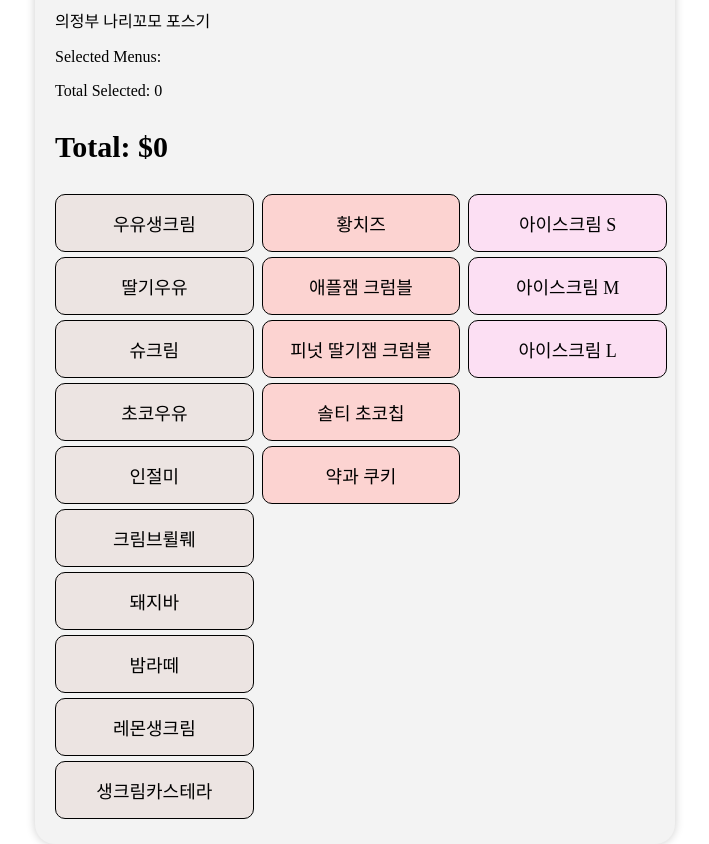
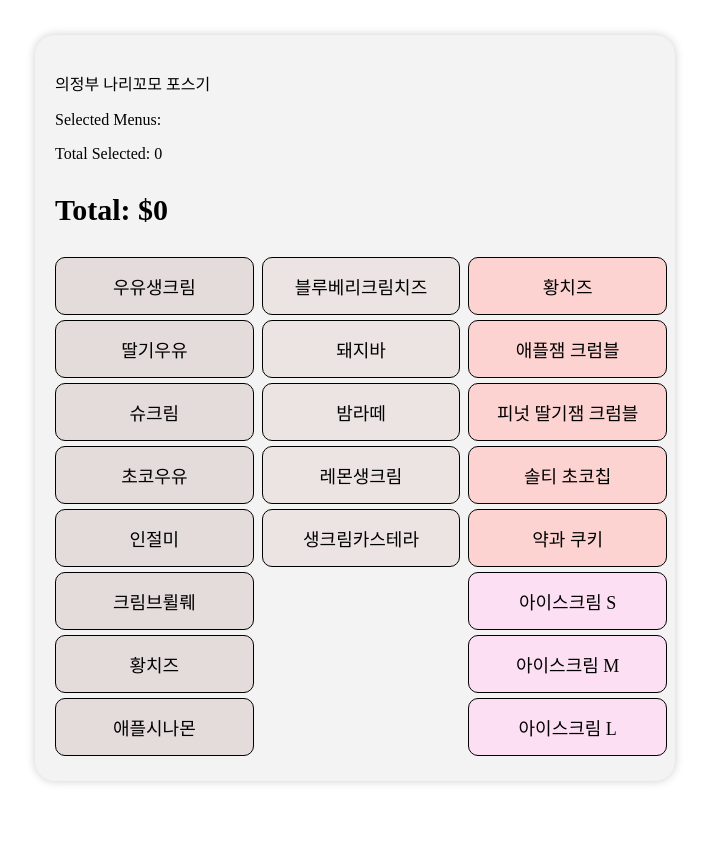
Before and after one commit to JaceProgramming/Nari_POS, a React (Create React App) app: page / in a window 1280 px wide. Shown: the whole page, without its empty margins (285-994 px from the left). After the commit the page ends 816 px from the top, so only its background shows below. Built offline with nearby package versions, Linux system fonts and the light colour scheme.

Commit message:
Updated V3

```diff
--- a/src/App.css
+++ b/src/App.css
@@ -51,7 +51,11 @@
   color: black;
 }
 
-.menu-item.BONE {
+.menu-item.BONE1 {
+  background-color: #e4dcdb;
+}
+
+.menu-item.BONE2 {
   background-color: #ece4e2;
 }
 
--- a/src/App.js
+++ b/src/App.js
@@ -37,32 +37,35 @@ const App = () => {
   let TH6 = 3600;
 
   const menuList = [
-    { id: 1, name: "우유생크림", price: F2, color: "BONE" },
-    { id: 2, name: "딸기우유", price: F4, color: "BONE" },
-    { id: 3, name: "슈크림", price: F5, color: "BONE" },
-    { id: 4, name: "초코우유", price: F6, color: "BONE" },
-    { id: 5, name: "인절미", price: F6, color: "BONE" },
-    { id: 6, name: "크림브륄뤠", price: F6, color: "BONE" },
-    { id: 7, name: "돼지바", price: F8, color: "BONE" },
-    { id: 8, name: "밤라떼", price: F8, color: "BONE" },
-    { id: 9, name: "레몬생크림", price: F8, color: "BONE" },
-    { id: 10, name: "생크림카스테라", price: F8, color: "BONE" },
+    { id: 1, name: "우유생크림", price: F2, color: "BONE1" },
+    { id: 2, name: "딸기우유", price: F4, color: "BONE1" },
+    { id: 3, name: "슈크림", price: F5, color: "BONE1" },
+    { id: 4, name: "초코우유", price: F6, color: "BONE1" },
+    { id: 5, name: "인절미", price: F6, color: "BONE1" },
+    { id: 6, name: "크림브륄뤠", price: F6, color: "BONE1" },
+    { id: 7, name: "황치즈", price: F6, color: "BONE1" },
+    { id: 8, name: "애플시나몬", price: F6, color: "BONE1" },
     //
-    { id: 11, name: "황치즈", price: TH6, color: "BABYPINK" },
-    { id: 12, name: "애플잼 크럼블", price: TH8, color: "BABYPINK" },
-    { id: 13, name: "피넛 딸기잼 크럼블", price: TH8, color: "BABYPINK" },
-    { id: 14, name: "솔티 초코칩", price: TH8, color: "BABYPINK" },
-    { id: 15, name: "약과 쿠키", price: F5, color: "BABYPINK" },
+    { id: 9, name: "블루베리크림치즈", price: F8, color: "BONE2" },
+    { id: 10, name: "돼지바", price: F8, color: "BONE2" },
+    { id: 11, name: "밤라떼", price: F8, color: "BONE2" },
+    { id: 12, name: "레몬생크림", price: F8, color: "BONE2" },
+    { id: 13, name: "생크림카스테라", price: F8, color: "BONE2" },
     //
-    { id: 16, name: "아이스크림 S", price: F0, color: "BUBBLEGUM" },
-    { id: 17, name: "아이스크림 M", price: S0, color: "BUBBLEGUM" },
-    { id: 18, name: "아이스크림 L", price: TEN0, color: "BUBBLEGUM" },
+    { id: 14, name: "황치즈", price: TH6, color: "BABYPINK" },
+    { id: 15, name: "애플잼 크럼블", price: TH8, color: "BABYPINK" },
+    { id: 16, name: "피넛 딸기잼 크럼블", price: TH8, color: "BABYPINK" },
+    { id: 17, name: "솔티 초코칩", price: TH8, color: "BABYPINK" },
+    { id: 18, name: "약과 쿠키", price: F5, color: "BABYPINK" },
+    { id: 19, name: "아이스크림 S", price: F0, color: "BUBBLEGUM" },
+    { id: 20, name: "아이스크림 M", price: S0, color: "BUBBLEGUM" },
+    { id: 21, name: "아이스크림 L", price: TEN0, color: "BUBBLEGUM" },
   ];
 
   const menuGroups = [
-    menuList.slice(0, 10),
-    menuList.slice(10, 15),
-    menuList.slice(15, 18),
+    menuList.slice(0, 8),
+    menuList.slice(8, 13),
+    menuList.slice(13, 21),
   ];
 
   return (
```
